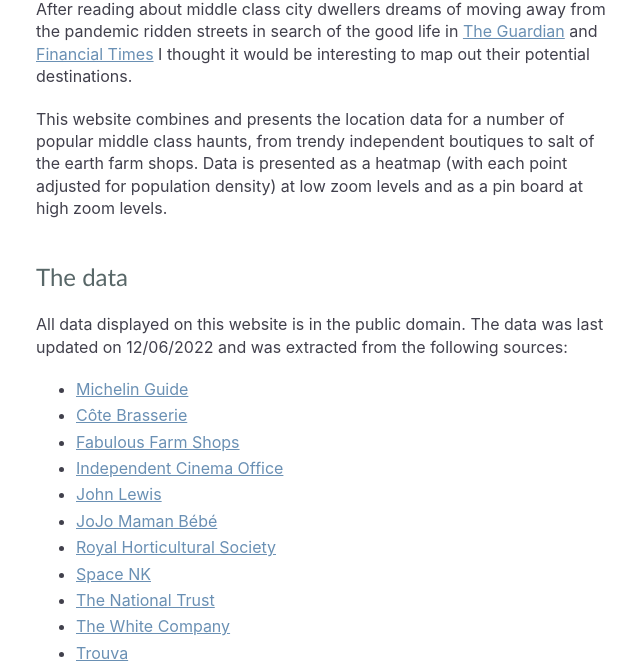
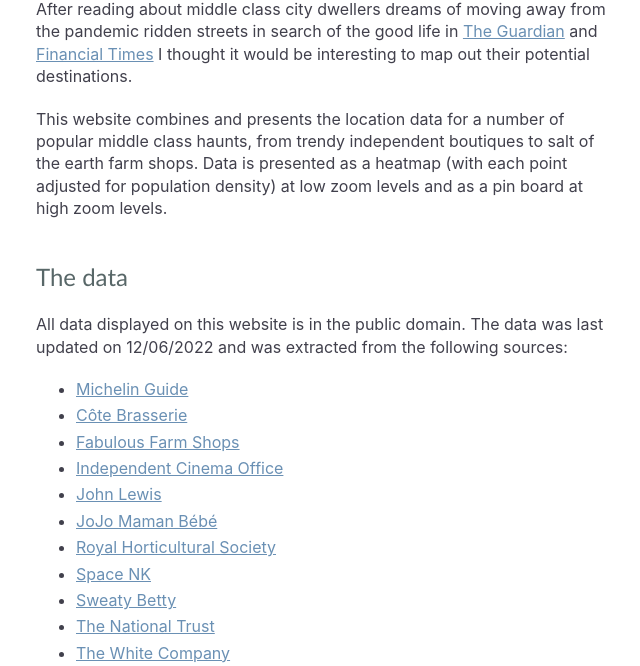
Before and after one commit to i-like-robots/middleclassmap.co.uk, a website: page website/about.html in a window 1280 px wide. Shown: the part 112-778 px from the top of the page, without its empty margins (316-956 px from the left). Drawn offline with Linux system fonts and the light colour scheme.

Commit message:
Add sweaty betty to about page source list

```diff
--- a/website/about.html
+++ b/website/about.html
@@ -93,6 +93,11 @@
           >
         </li>
         <li>
+          <a href="https://www.sweatybetty.com/shop-finder" target="_blank" rel="noopener"
+            >Sweaty Betty</a
+          >
+        </li>
+        <li>
           <a href="https://www.nationaltrust.org.uk/search" target="_blank" rel="noopener"
             >The National Trust</a
           >
```
